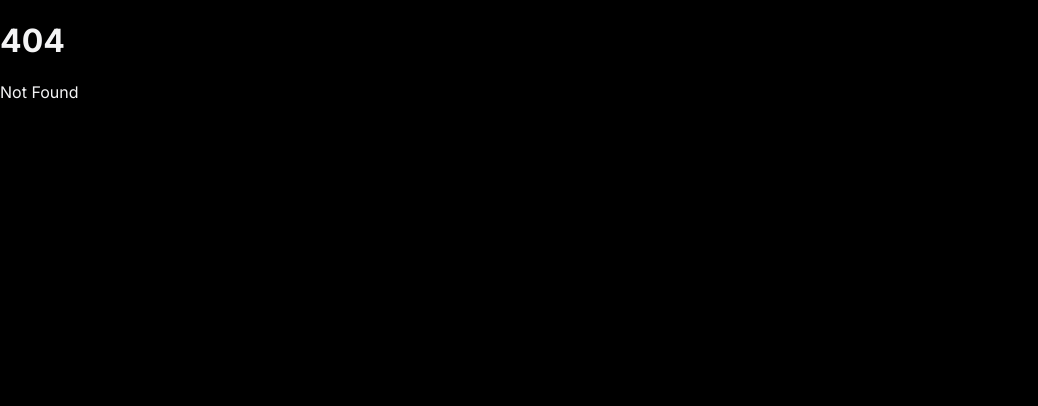
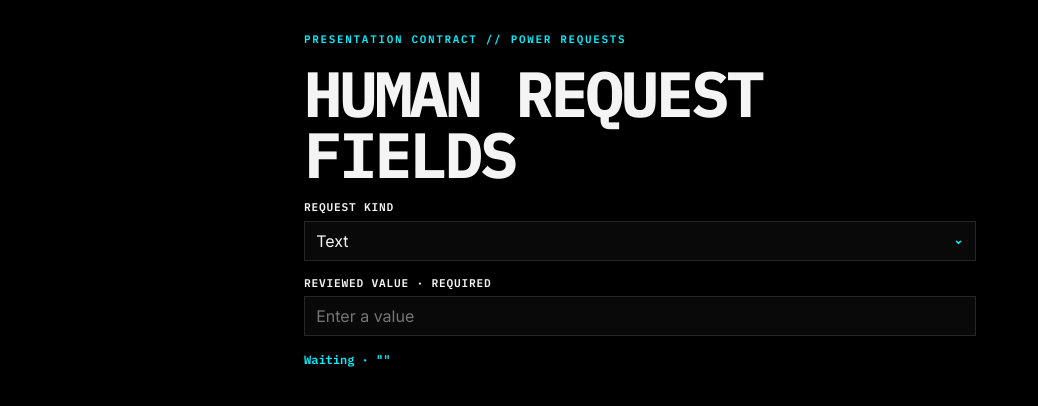
Before and after one commit to TheShimpz/shimpz-frontend, a SvelteKit app: page /power-requests in a window 1280 px wide. Before the commit this address had no page. Shown: the top 406 px of the page, without its empty margins (0-1038 px from the left). Built offline with nearby package versions, Linux system fonts and the light colour scheme.

Commit message:
feat: add reusable Power request fields

```diff
--- a/package.json
+++ b/package.json
@@ -1,6 +1,6 @@
 {
   "name": "@shimpz/frontend",
-  "version": "0.2.0",
+  "version": "0.3.0",
   "description": "Public Shimpz design tokens and Svelte presentation primitives",
   "license": "Apache-2.0",
   "private": false,
--- /dev/null
+++ b/src/lib/PowerRequestFields.svelte
@@ -0,0 +1,207 @@
+<script lang="ts">
+  import CheckboxField from "./CheckboxField.svelte";
+  import Notice from "./Notice.svelte";
+  import RadioField from "./RadioField.svelte";
+  import SelectField from "./SelectField.svelte";
+  import TextAreaField from "./TextAreaField.svelte";
+  import TextField from "./TextField.svelte";
+
+  type Labels = {
+    required: string;
+    optional: string;
+    chooseOption: string;
+    selectionHint: string;
+    thirdPartySecret: string;
+    reauthHint: string;
+    reauthLabel: string;
+    secondFactorHint: string;
+    secondFactorLabel: string;
+    secondFactorPlaceholder: string;
+    passkeyHint: string;
+  };
+
+  type Props = {
+    request: Record<string, any>;
+    resetKey: string;
+    labels: Labels;
+    value?: boolean | string | string[];
+    valid?: boolean;
+  };
+
+  let {
+    request,
+    resetKey,
+    labels,
+    value = $bindable(),
+    valid = $bindable(false),
+  }: Props = $props();
+
+  let activeKey = $state("");
+  let textValue = $state("");
+  let singleValue = $state("");
+  let selectedValues = $state<string[]>([]);
+
+  const kind = $derived(request.kind ?? "");
+  const requiredLabel = $derived(request.required ? labels.required : labels.optional);
+  const responseValue = $derived.by(() => {
+    if (kind === "approval" || kind === "auth:phishing-resistant") return true;
+    if (kind === "input:select" || kind === "input:choice") return singleValue;
+    if (kind === "input:choices") return selectedValues;
+    return textValue;
+  });
+  const responseValid = $derived.by(() => {
+    if (kind === "approval" || kind === "auth:phishing-resistant") return true;
+    if (kind === "input:select" || kind === "input:choice") {
+      return singleValue !== "" || request.required === false;
+    }
+    if (kind === "input:choices") {
+      return selectedValues.length >= request.min_selections &&
+        selectedValues.length <= request.max_selections;
+    }
+    if (kind === "auth:reauth" || kind === "auth:second-factor") return textValue.length > 0;
+    return textValue.length >= request.min_length &&
+      textValue.length <= request.max_length &&
+      (request.required === false || textValue.length > 0);
+  });
+
+  $effect(() => {
+    if (resetKey === activeKey) return;
+    activeKey = resetKey;
+    textValue = "";
+    singleValue = "";
+    selectedValues = [];
+  });
+
+  $effect(() => {
+    value = responseValue;
+    valid = responseValid;
+  });
+
+  function toggle(optionValue: string, checked: boolean) {
+    selectedValues = checked
+      ? [...selectedValues, optionValue]
+      : selectedValues.filter((item) => item !== optionValue);
+  }
+</script>
+
+<div class="power-request-fields" data-slot="power-request-fields">
+  {#if kind === "input:text" || kind === "input:password" || kind === "input:phone"}
+    {#if kind === "input:password"}<Notice variant="warning">{labels.thirdPartySecret}</Notice>{/if}
+    <TextField
+      id="human-request-value"
+      label={`${request.label} · ${requiredLabel}`}
+      type={kind === "input:password" ? "password" : kind === "input:phone" ? "tel" : "text"}
+      inputmode={kind === "input:phone" ? "tel" : undefined}
+      autocomplete={kind === "input:phone" ? "tel" : "off"}
+      spellcheck={kind === "input:password" ? "false" : undefined}
+      placeholder={request.placeholder ?? undefined}
+      minlength={request.min_length}
+      maxlength={request.max_length}
+      required={request.required}
+      bind:value={textValue}
+    />
+  {:else if kind === "input:textarea"}
+    <TextAreaField
+      id="human-request-value"
+      label={`${request.label} · ${requiredLabel}`}
+      placeholder={request.placeholder ?? undefined}
+      minlength={request.min_length}
+      maxlength={request.max_length}
+      required={request.required}
+      rows={6}
+      bind:value={textValue}
+    />
+  {:else if kind === "input:select"}
+    <SelectField
+      id="human-request-value"
+      label={`${request.label} · ${requiredLabel}`}
+      placeholder={labels.chooseOption}
+      options={request.options}
+      required={request.required}
+      bind:value={singleValue}
+    />
+  {:else if kind === "input:choice"}
+    <fieldset>
+      <legend>{request.label} · {requiredLabel}</legend>
+      {#each request.options as option (option.value)}
+        <RadioField
+          id={`human-request-${option.value}`}
+          name="human-request-choice"
+          optionValue={option.value}
+          label={option.label}
+          description={option.description ?? undefined}
+          bind:value={singleValue}
+        />
+      {/each}
+    </fieldset>
+  {:else if kind === "input:choices"}
+    <fieldset>
+      <legend>{request.label} · {requiredLabel}</legend>
+      <p class="field-hint">{labels.selectionHint}</p>
+      {#each request.options as option (option.value)}
+        <CheckboxField
+          id={`human-request-${option.value}`}
+          label={option.label}
+          hint={option.description ?? undefined}
+          checked={selectedValues.includes(option.value)}
+          onchange={(event) => toggle(option.value, event.currentTarget.checked)}
+        />
+      {/each}
+    </fieldset>
+  {:else if kind === "auth:reauth"}
+    <Notice variant="warning">{labels.reauthHint}</Notice>
+    <TextField
+      id="human-request-auth"
+      label={labels.reauthLabel}
+      type="password"
+      autocomplete="current-password"
+      required
+      maxlength={4096}
+      bind:value={textValue}
+    />
+  {:else if kind === "auth:second-factor"}
+    <Notice variant="warning">{labels.secondFactorHint}</Notice>
+    <TextField
+      id="human-request-auth"
+      label={labels.secondFactorLabel}
+      type="text"
+      inputmode="numeric"
+      autocomplete="one-time-code"
+      placeholder={labels.secondFactorPlaceholder}
+      required
+      maxlength={16}
+      bind:value={textValue}
+    />
+  {:else if kind === "auth:phishing-resistant"}
+    <Notice variant="warning">{labels.passkeyHint}</Notice>
+  {/if}
+</div>
+
+<style>
+  .power-request-fields,
+  fieldset {
+    display: grid;
+    gap: var(--shimpz-space-2);
+  }
+
+  fieldset {
+    margin: 0;
+    border: 0;
+    padding: 0;
+  }
+
+  legend {
+    margin-bottom: var(--shimpz-space-1);
+    padding: 0;
+    color: var(--shimpz-color-text);
+    font: 600 0.7rem/1.2 var(--shimpz-font-mono);
+    letter-spacing: 0.07em;
+    text-transform: uppercase;
+  }
+
+  .field-hint {
+    margin: 0 0 var(--shimpz-space-1);
+    color: var(--shimpz-color-text-dim);
+    font-size: 0.72rem;
+  }
+</style>
--- a/src/lib/index.ts
+++ b/src/lib/index.ts
@@ -17,6 +17,7 @@ export { default as NavItem } from "./NavItem.svelte";
 export { default as Notice } from "./Notice.svelte";
 export { default as PageIntro } from "./PageIntro.svelte";
 export { default as PromptDialog } from "./PromptDialog.svelte";
+export { default as PowerRequestFields } from "./PowerRequestFields.svelte";
 export { default as RadioField } from "./RadioField.svelte";
 export { default as ShimpzBrand } from "./ShimpzBrand.svelte";
 export { default as SelectField } from "./SelectField.svelte";
--- /dev/null
+++ b/src/routes/power-requests/+page.svelte
@@ -0,0 +1,65 @@
+<script lang="ts">
+  import { PowerRequestFields, SelectField } from "$lib";
+
+  const options = [
+    { value: "input:text", label: "Text" },
+    { value: "input:textarea", label: "Textarea" },
+    { value: "input:password", label: "Password" },
+    { value: "input:phone", label: "Phone" },
+    { value: "input:select", label: "Select" },
+    { value: "input:choice", label: "Choice" },
+    { value: "input:choices", label: "Choices" },
+    { value: "approval", label: "Approval" },
+    { value: "auth:reauth", label: "Reauthentication" },
+    { value: "auth:second-factor", label: "Second factor" },
+    { value: "auth:phishing-resistant", label: "Passkey" },
+  ];
+  const choiceOptions = [
+    { value: "one", label: "One", description: "First reviewed option" },
+    { value: "two", label: "Two", description: null },
+  ];
+  const labels = {
+    required: "Required",
+    optional: "Optional",
+    chooseOption: "Choose an option",
+    selectionHint: "Choose 1–2 options",
+    thirdPartySecret: "This secret is sent only to the requesting Power.",
+    reauthHint: "Confirm the current Account password.",
+    reauthLabel: "Current password",
+    secondFactorHint: "Enter the current authentication code.",
+    secondFactorLabel: "Authentication code",
+    secondFactorPlaceholder: "123456",
+    passkeyHint: "Continue with a phishing-resistant passkey.",
+  };
+
+  let kind = $state("input:text");
+  let value = $state<boolean | string | string[]>();
+  let valid = $state(false);
+  const request = $derived({
+    kind,
+    label: "Reviewed value",
+    required: true,
+    placeholder: "Enter a value",
+    min_length: 1,
+    max_length: kind === "input:textarea" ? 16_000 : 128,
+    options: choiceOptions,
+    min_selections: 1,
+    max_selections: 2,
+  });
+</script>
+
+<svelte:head><title>Power requests — Shimpz Frontend</title></svelte:head>
+
+<main>
+  <p class="shimpz-kicker">Presentation contract // Power requests</p>
+  <h1>Human request fields</h1>
+  <SelectField id="request-kind" label="Request kind" {options} bind:value={kind} />
+  <PowerRequestFields {request} resetKey={kind} {labels} bind:value bind:valid />
+  <output aria-live="polite">{valid ? "Valid" : "Waiting"} · {JSON.stringify(value)}</output>
+</main>
+
+<style>
+  main { display: grid; gap: var(--shimpz-space-4); width: min(calc(100% - 2rem), 42rem); margin: 0 auto; padding-block: var(--shimpz-space-8); }
+  h1 { margin: 0; font: 700 clamp(2rem, 6vw, 4rem)/0.95 var(--shimpz-font-mono); letter-spacing: -0.05em; text-transform: uppercase; }
+  output { color: var(--shimpz-color-cyan); font: 600 0.75rem/1.4 var(--shimpz-font-mono); }
+</style>
```
Also changed, not shown: tests/package-consumer.mjs (+10 -1 lines), 1 other file (tests, documents, lock files or other folders).
